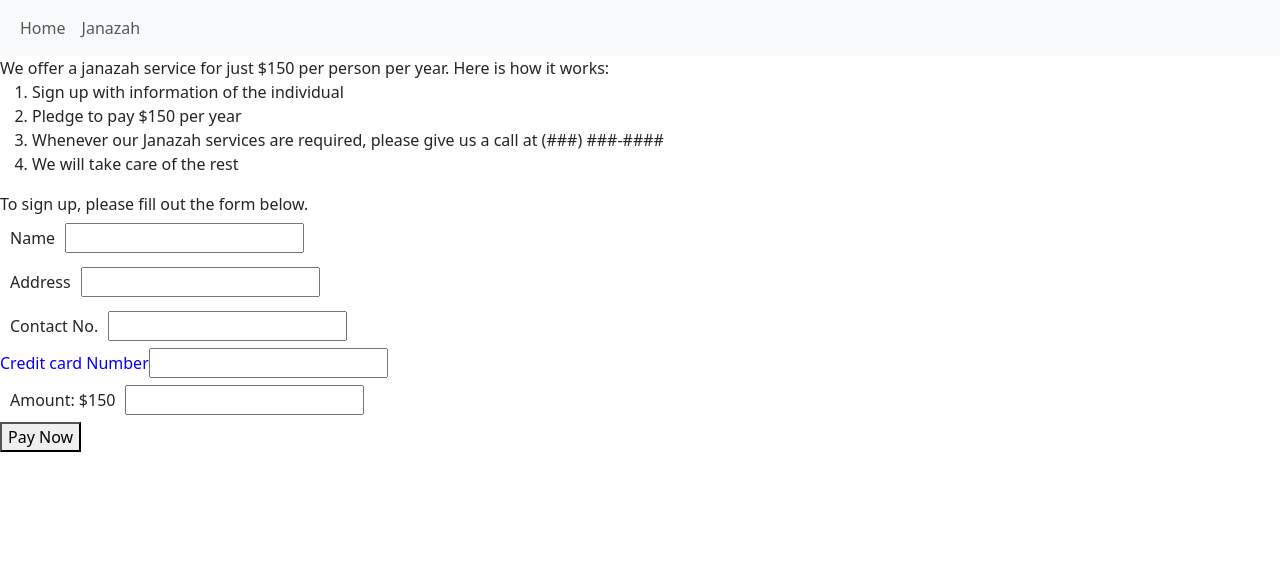
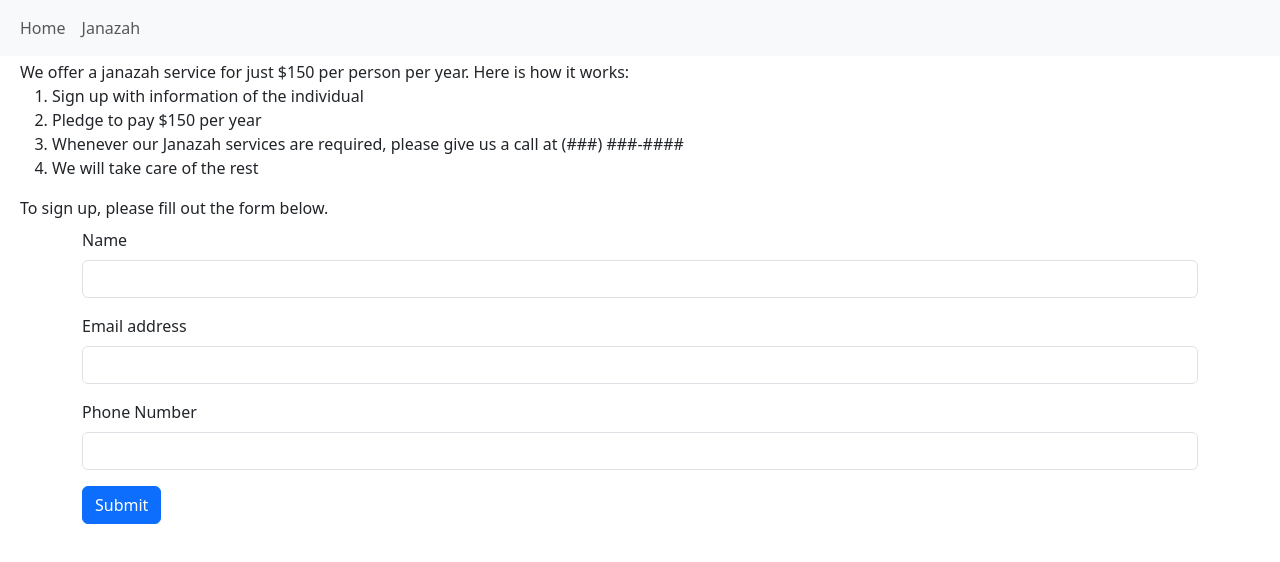
Before and after one commit to aamirmd/following-islam, a Next.js app: page /janazah in a window 1280 px wide. Shown: the top 562 px of the page. Built offline with nearby package versions, Linux system fonts and the light colour scheme.

Commit message:
Use better form styling

```diff
--- a/app/janazah/page.js
+++ b/app/janazah/page.js
@@ -4,7 +4,7 @@ import styles from "./janazah.module.css";
 const Janazah = () => {
     return (
         <div>
-            <section>
+            <section className="container mx-2 my-1">
                 We offer a janazah service for just $150 per person per year.
                 Here is how it works:
                 <ol>
@@ -17,38 +17,50 @@ const Janazah = () => {
                     <li>We will take care of the rest</li>
                 </ol>
             </section>
-            <div>To sign up, please fill out the form below.</div>
-            <div>
-                <label htmlFor="task" className={styles.textlabel}>
+
+            <div className="container mx-2 my-2">
+                To sign up, please fill out the form below.
+            </div>
+            <div className="container">
+                <form>
+                    <div className="mb-3">
+                        <label htmlFor="janazahName" className="form-label">
                             Name
                         </label>
-                <input type="text" id="task" name="task"></input>
+                        <input
+                            type="text"
+                            className="form-control col-sm-1"
+                            id="janazahName"
+                        />
                     </div>
-            <div>
-                <label htmlFor="task" className={styles.textlabel}>
-                    Address
+                    <div className="mb-3">
+                        <label htmlFor="janazahEmail" className="form-label">
+                            Email address
                         </label>
-                <input type="text" id="task" name="task"></input>
+                        <input
+                            type="email"
+                            className="form-control"
+                            id="janazahEmail"
+                        />
                     </div>
-            <div>
-                <label htmlFor="task" className={styles.textlabel}>
-                    Contact No.
+                    <div className="mb-3">
+                        <label
+                            htmlFor="janazahPhoneNumber"
+                            className="form-label"
+                        >
+                            Phone Number
                         </label>
-                <input type="text" id="task" name="task"></input>
+                        <input
+                            type="tel"
+                            className="form-control"
+                            id="janazahPhoneNumber"
+                        />
                     </div>
-            <div>
-                <label htmlFor="task" className={styles.blue}>
-                    Credit card Number
-                </label>
-                <input type="text" id="task" name="task"></input>
+                    <button type="submit" className="btn btn-primary">
+                        Submit
+                    </button>
+                </form>
             </div>
-            <div>
-                <label htmlFor="task" className={styles.textlabel}>
-                    Amount: $150
-                </label>
-                <input type="text" id="task" name="task"></input>
-            </div>
-            <button type="button">Pay Now</button>
         </div>
     );
 };
```
Lines whose indentation alone changed are shown as unchanged.
